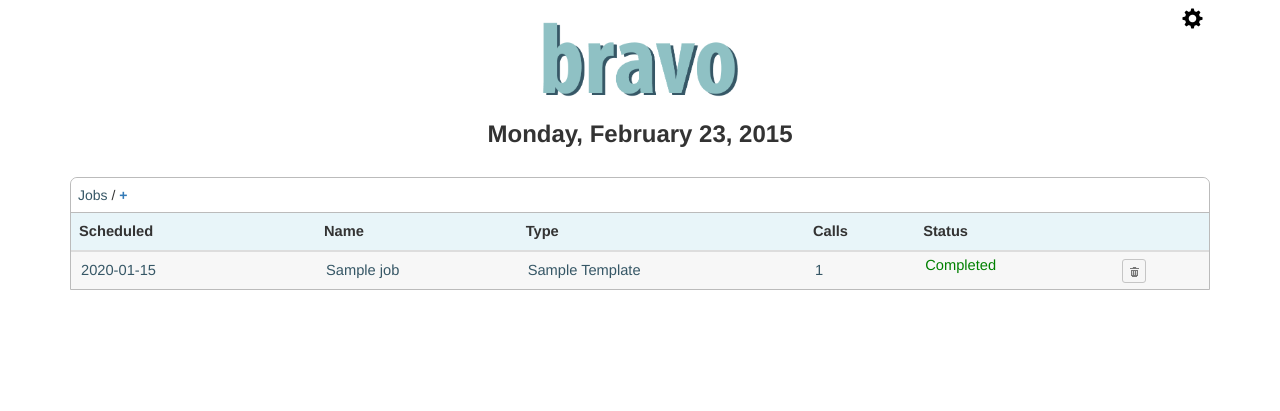
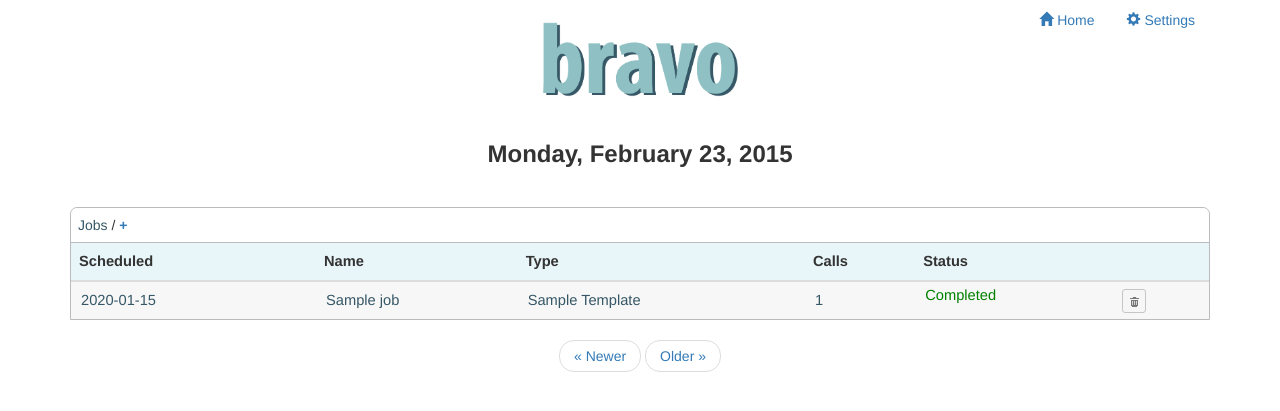
Before and after one commit to SeanEstey/Bravo, a Flask app: page / in a window 1280 px wide. Shown: the top 411 px of the page. Run offline with Flask 2, Linux system fonts and the light colour scheme; a database or web service that is not in the repository returns one stand-in record (values such as "Sample title"); parts of the project's set-up code (start-up, migrations or seed data) failed here and were passed over; some libraries are stand-ins or nearby versions; some web fonts are replaced.

Commit message:
navigation ui

```diff
--- a/static/style.css
+++ b/static/style.css
@@ -330,17 +330,12 @@ textarea.special-msg {
 
 /***** BOOTSTRAP3 *****/
 
-span.glyphicon-cog {
- font-size: 1.5em;
-}
 
-a.glyph {
-  color: black;
-
-}
-
-a.glyph:hover {
-  color: #2b547e;
+.thin {
+  font-family: 'Helvetica Neue', Helvetica, Arial, sans-serif;
+  text-rendering: optimizeLegibility !important;
+  -webkit-font-smoothing: antialiased !important;
+  font-weight: lighter;
 }
 
 .table.table-colored {
--- a/templates/base.html
+++ b/templates/base.html
@@ -24,11 +24,10 @@
     <script type='text/javascript' src="{{url_for('static', filename='bravo.js')}}"></script>
 
     <div class='container'>
-      <div style='float:right; padding:0.5em; text-align:right'>
-        <a class='glyph' href="{{ url_for('view_admin') }}">
-          <span class="glyphicon glyphicon-cog " aria-hidden="true"></span>
-        </a>
-      </div>
+      <ul class="nav nav-pills" style='float:right'>
+        <li role="presentation"><a href="#"><span class="glyphicon glyphicon-home"></span> Home</a></li>
+        <li role="presentation"><a href="{{url_for('view_admin')}}"><span class='glyphicon glyphicon-cog'></span> Settings</a></li>
+      </ul>
       <div style='width:200px;' class='center'>
         <br>
         <a href="{{url_for('index')}}"><img id='buit' src="{{ url_for('static', filename='bravo2x.png') }}"></a>
--- a/templates/show_calls.html
+++ b/templates/show_calls.html
@@ -8,8 +8,8 @@
     });
   </script>
 
-  <div id='timer' style='margin: 30px 10px 30px 10px; text-align:center'>
-    <h3>
+  <div id='timer' style='margin: 40px 10px 40px 10px; text-align:center'>
+    <h3 class='thin'>
       <label id='job-status'>{{ job.status.title() }}</label> (<label id='job-summary'></label>)
       <p id='scheduled_datetime' style='display:none'>{{ job.fire_dtime }}</p>
     </h3>
--- a/templates/show_jobs.html
+++ b/templates/show_jobs.html
@@ -8,8 +8,8 @@
     });
   </script>
 
-  <div style='text-align:center'>
-    <h3>
+  <div style='margin:40px 10px 40px 10px; text-align:center'>
+    <h3 class='thin'>
     <script>
       var date = new Date();
       document.write('<b>' + date.toString('dddd, MMMM d, yyyy') + '</b>');
@@ -17,9 +17,6 @@
     </h3>
   </div>
   <div id='status-banner' class='status-banner-div'>{{banner_msg}}</div>
-  <div>
-    <br>
-  </div>
 
   <div class='data-container'>
     <div class='navbar-div'>
@@ -87,4 +84,10 @@
       </tbody>
     </table>
   </div>
+  <nav>
+    <ul class="pager">
+      <li><a href="#"><span aria-hidden="true">&laquo;</span>  Newer</a></li>
+      <li><a href="#">Older  <span aria-hidden="true">&raquo;</span></a></li>
+    </ul>
+  </nav>
   {% endblock %}
```
Also changed, not shown: 1 other file.
